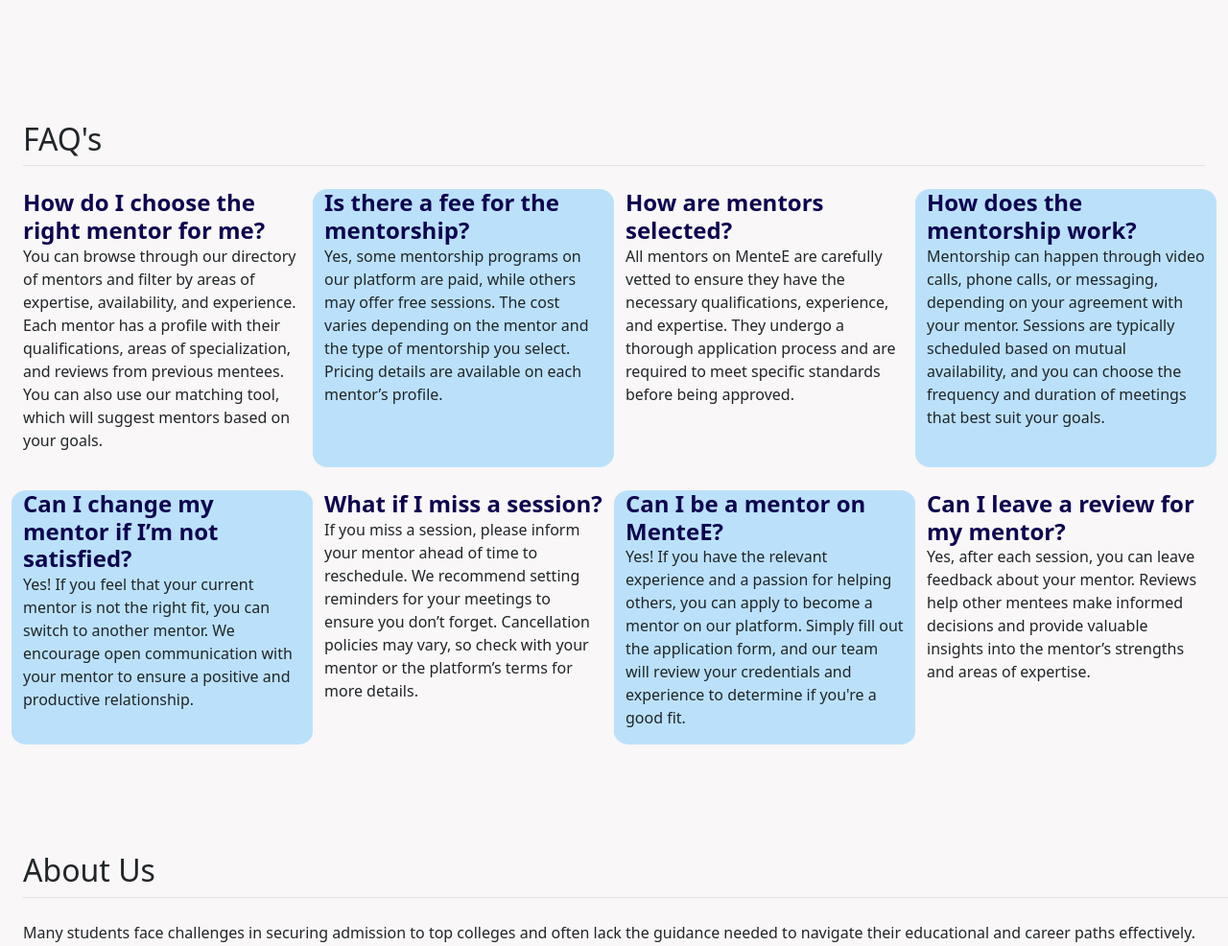
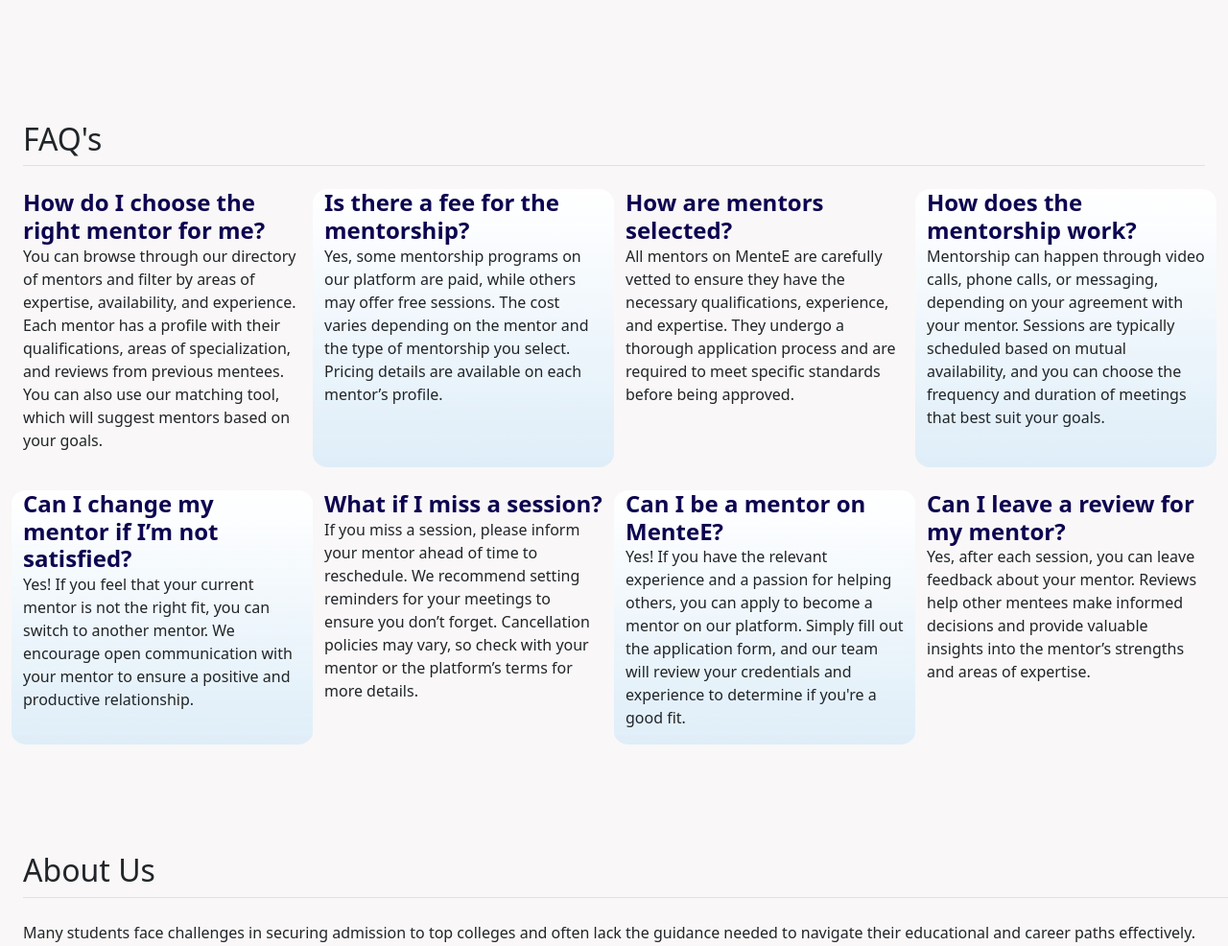
Before and after one commit to yugshah7777/DevJam_LaMenteE, a PHP site: page / in a window 1280 px wide. Shown: the part 604-1590 px from the top of the page at 96% size. Run offline with PHP 8.4, Linux system fonts and the light colour scheme.

Commit message:
Add files via upload

```diff
--- a/style.css
+++ b/style.css
@@ -33,7 +33,8 @@ footer {
 }
 
 .FAQ {
-    background-color: #BBE1FA;
+    /* background-color: #BBE1FA; */
+    background: linear-gradient(to bottom, white, #bbe1fa6c);
     border-radius: 5%;
 }
 
```
